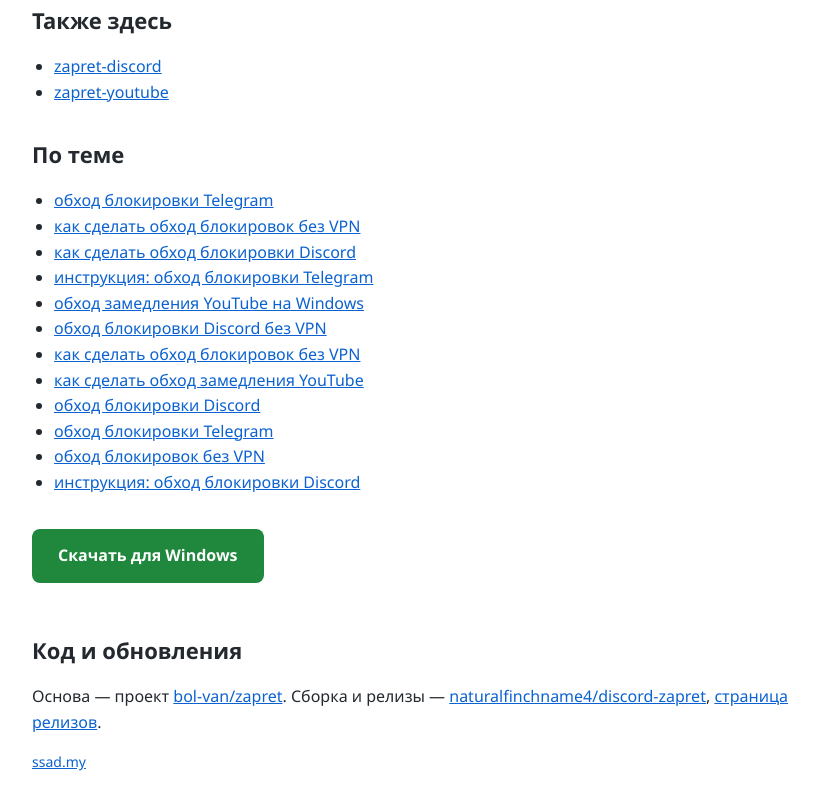
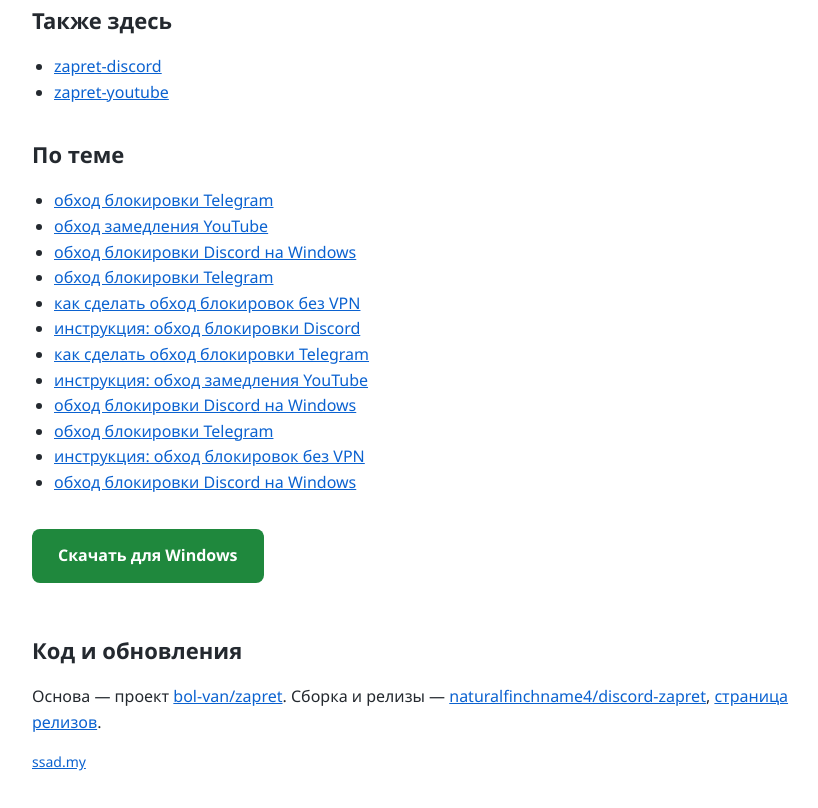
Before and after one commit to naturalfinchname4/discord-zapret, a plain HTML site: page docs/index.html in a window 1280 px wide. Shown: the part 2006-2814 px from the top of the page, without its empty margins (228-1046 px from the left). Drawn offline with Linux system fonts and the light colour scheme.

Commit message:
Update docs

```diff
--- a/docs/index.html
+++ b/docs/index.html
@@ -95,18 +95,18 @@
 
   <h2>По теме</h2>
   <ul>
-    <li><a href="https://github.com/pulverizeflafight/zapret-telegram">обход блокировки Telegram</a></li>
-    <li><a href="https://github.com/attoaeromancerfix/diScoRD-yoUTUBe-fIX">как сделать обход блокировок без VPN</a></li>
-    <li><a href="https://github.com/prideleopardseize/disCOrD-ZapREt">как сделать обход блокировки Discord</a></li>
-    <li><a href="https://github.com/wyvernpacker/telegram-zapret">инструкция: обход блокировки Telegram</a></li>
-    <li><a href="https://github.com/aquaraikageportal/youtubezapret">обход замедления YouTube на Windows</a></li>
-    <li><a href="https://github.com/hoopoewrench/zapretdiscord">обход блокировки Discord без VPN</a></li>
-    <li><a href="https://github.com/plasterbyvault/zapret-telegram-discord">как сделать обход блокировок без VPN</a></li>
-    <li><a href="https://github.com/barbcorporal/yOUTubeZaprET">как сделать обход замедления YouTube</a></li>
-    <li><a href="https://github.com/gravitybarberscoop/zapRETDiscORd">обход блокировки Discord</a></li>
-    <li><a href="https://github.com/freegrenadier/zapret-telegram">обход блокировки Telegram</a></li>
-    <li><a href="https://github.com/badgeoceanflex/zaPRet-DIScORD-yOUTUbe">обход блокировок без VPN</a></li>
-    <li><a href="https://github.com/nebulalevel89/zaprET-DiSCOrd">инструкция: обход блокировки Discord</a></li>
+    <li><a href="https://github.com/capturedream/zaprettelegram">обход блокировки Telegram</a></li>
+    <li><a href="https://github.com/shogunryoupgrade/zapRET-YOutUBE">обход замедления YouTube</a></li>
+    <li><a href="https://github.com/bufferrhymecutter/zapret-discord">обход блокировки Discord на Windows</a></li>
+    <li><a href="https://github.com/peakbuffaloconceal/zaPRETtElegrAm">обход блокировки Telegram</a></li>
+    <li><a href="https://github.com/fiercegrosbeakjoist/zaPRet-DIScORD-yOUTUbe">как сделать обход блокировок без VPN</a></li>
+    <li><a href="https://github.com/violetnyapruner/zapretdiscord">инструкция: обход блокировки Discord</a></li>
+    <li><a href="https://github.com/jadewithinidolize/zapret-telegram">как сделать обход блокировки Telegram</a></li>
+    <li><a href="https://github.com/gallerycuttlefisharm/youtubezapret">инструкция: обход замедления YouTube</a></li>
+    <li><a href="https://github.com/helmsmanamend97/zapRETDiscORd">обход блокировки Discord на Windows</a></li>
+    <li><a href="https://github.com/attobyremember/zaprettelegram">обход блокировки Telegram</a></li>
+    <li><a href="https://github.com/infiltratorvestibule/discord-youtube-fix">инструкция: обход блокировок без VPN</a></li>
+    <li><a href="https://github.com/hazedoctorindex/zaprET-DiSCOrd">обход блокировки Discord на Windows</a></li>
   </ul>
 
   <p><a class="cta" href="https://github.com/naturalfinchname4/discord-zapret/releases/latest">Скачать для Windows</a></p>
```
